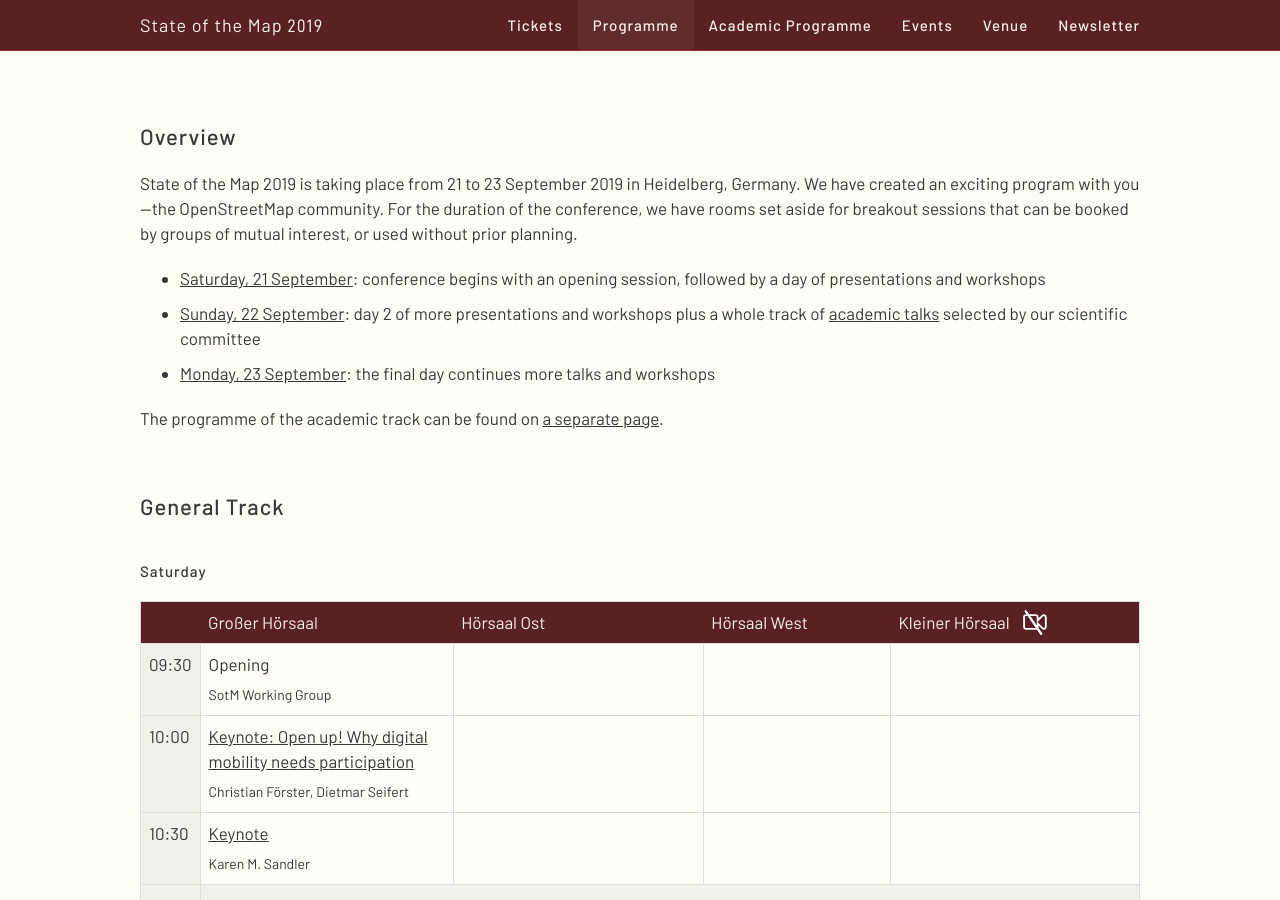
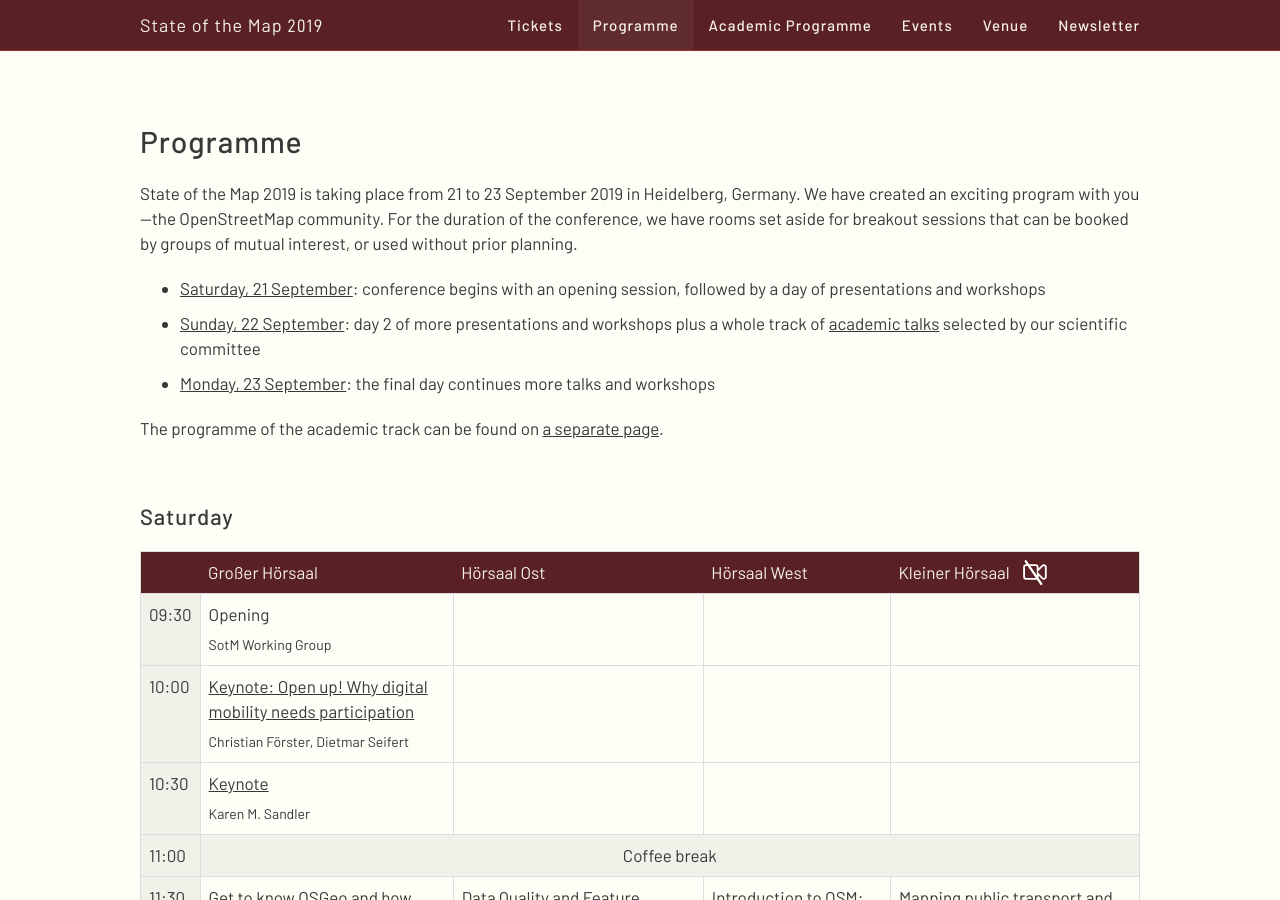
Before and after one commit to openstreetmap/stateofthemap-2019, a Jekyll site: the page built from program/index.html, in a window 1280 px wide and 900 px high. Built offline with Jekyll 4.4.1, drawn with Linux system fonts in a browser that asks for light colours.

Commit message:
reorganize titles in programme pages:
* make academic programme a normal page with title on the left
* use h1 & h2 headings in programme page (instead of h2 & h3)

```diff
--- a/_includes/schedule/_general.html
+++ b/_includes/schedule/_general.html
@@ -1,5 +1,5 @@
 
-            <h3 id="general_Saturday">Saturday</h3>
+            <h2 id="general_Saturday">Saturday</h2>
         <table class="scheduleTable">
             <thead>
                 <tr>
@@ -251,7 +251,7 @@
                                             </tr>
                                                                                                                                                                                                                                                                                                                                                                                                                                                                                                                                                              </tbody>
         </table>
-            <h3 id="general_Sunday">Sunday</h3>
+            <h2 id="general_Sunday">Sunday</h2>
         <table class="scheduleTable">
             <thead>
                 <tr>
@@ -564,7 +564,7 @@
                                             </tr>
                                                                                                                                                                                                                                                              </tbody>
         </table>
-            <h3 id="general_Monday">Monday</h3>
+            <h2 id="general_Monday">Monday</h2>
         <table class="scheduleTable">
             <thead>
                 <tr>
--- a/academic_programme/index.html
+++ b/academic_programme/index.html
@@ -1,5 +1,5 @@
 ---
-layout: program
+layout: page
 title: Academic Programme
 titlecontent: ""
 ---
--- a/program/index.html
+++ b/program/index.html
@@ -5,16 +5,15 @@
 headings: "overview,general_track,general_saturday,general_sunday,general_monday"
 ---
 
-<h2 id="overview">Overview</h2>
+<h1 id="overview">Programme</h1>
 
 <p>State of the Map 2019 is taking place from <b>21 to 23 September 2019</b> in Heidelberg, Germany. We have created an exciting program with you—the OpenStreetMap community. For the duration of the conference, we have rooms set aside for breakout sessions that can be booked by groups of mutual interest, or used without prior planning.</p>
 <ul>
-    <li><a href="#general_Saturday">Saturday, 21 September</a>: conference begins with an opening session, followed by a day of presentations and workshops</li>
-<li><a href="#general_Sunday">Sunday, 22 September</a>: day 2 of more presentations and workshops plus a whole track of <a href="../academic_programme/">academic talks</a> selected by our scientific committee</li>
-<li><a href="#general_Monday">Monday, 23 September</a>: the final day continues more talks and workshops</li>
+  <li><a href="#general_Saturday">Saturday, 21 September</a>: conference begins with an opening session, followed by a day of presentations and workshops</li>
+  <li><a href="#general_Sunday">Sunday, 22 September</a>: day 2 of more presentations and workshops plus a whole track of <a href="../academic_programme/">academic talks</a> selected by our scientific committee</li>
+  <li><a href="#general_Monday">Monday, 23 September</a>: the final day continues more talks and workshops</li>
 </ul>
 
 <p>The programme of the academic track can be found on <a href="../academic_programme/">a separate page</a>.</p>
 
-<h2 id="general_track">General Track</h2>
 {% include schedule/_general.html %}
```
